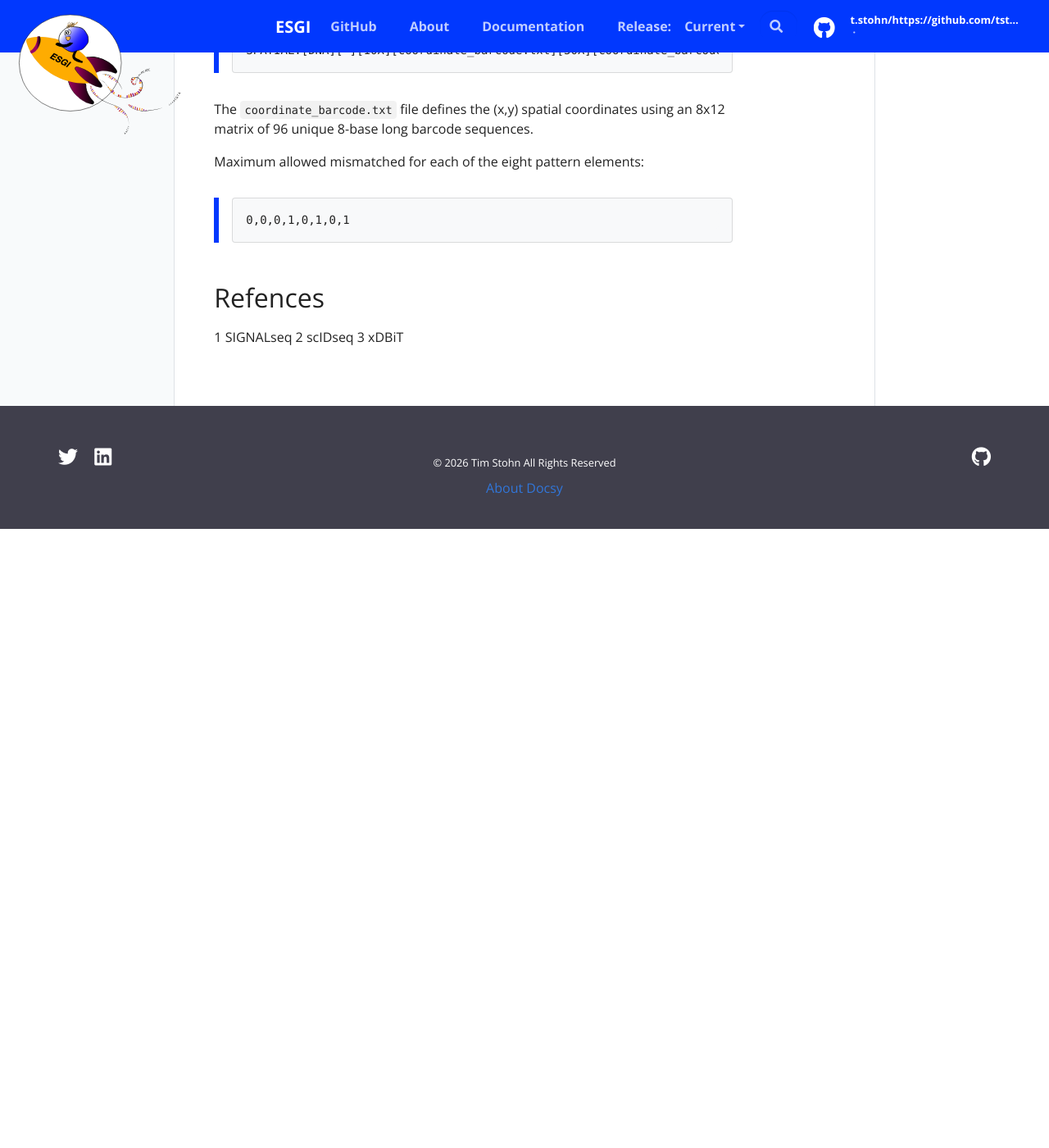
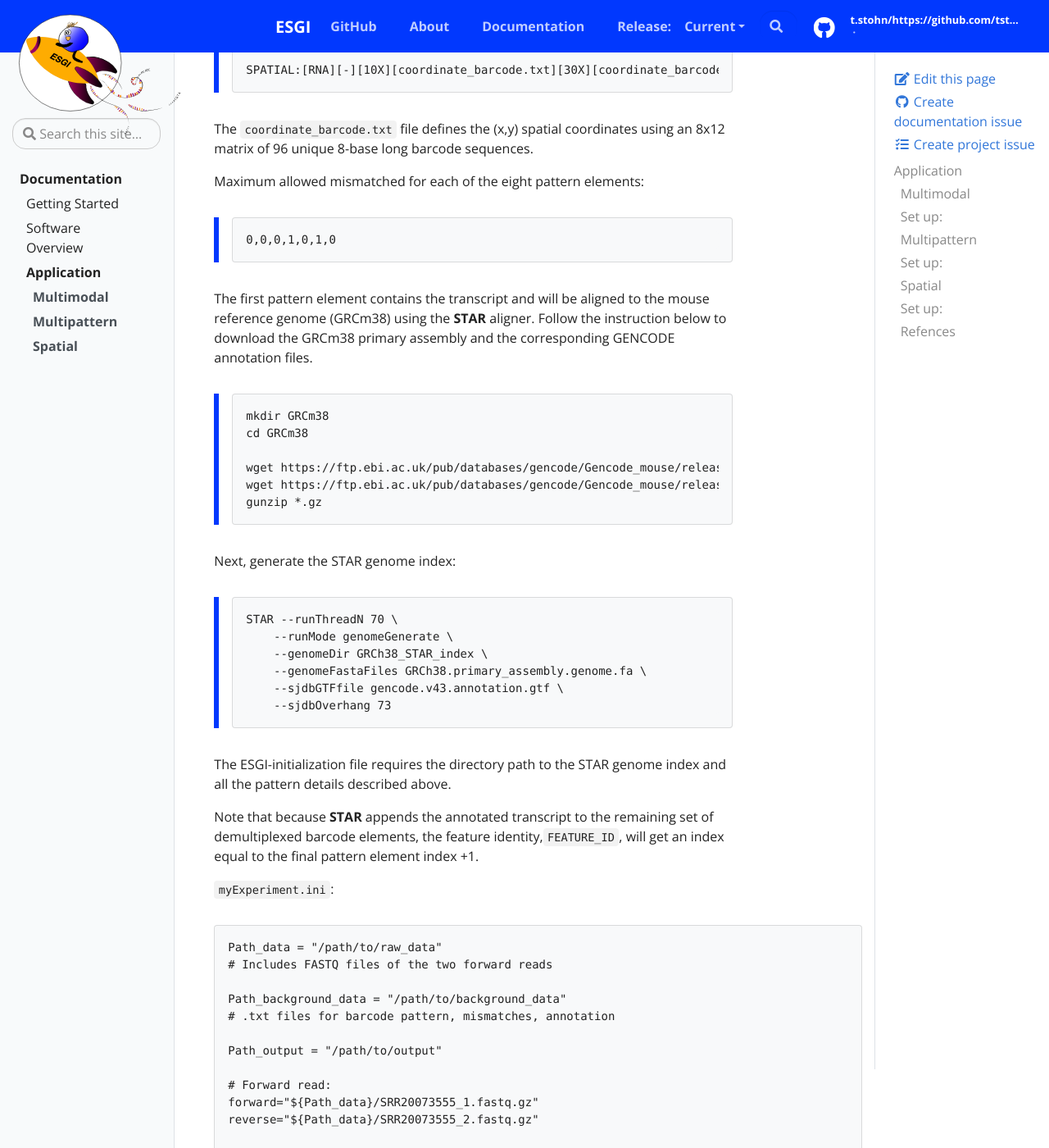
Before and after one commit to tstohn/ESGI.documentation, a Jekyll site: the page built from _docs/application.md, in a window 1280 px wide and 1400 px high, scrolled down 9096 px. Shown: the whole window at 82% size. Built offline with Jekyll 4.4.1, drawn with Linux system fonts in a browser that asks for light colours; before the commit the page ends 9741 px from its top, so only the background shows below that; some of the changed text lies outside the part shown.

Commit message:
spatial description

````diff
--- a/_docs/application.md
+++ b/_docs/application.md
@@ -270,28 +270,96 @@ The read contains the first pattern element, a genomic DNA sequence encoding the
 #### Read transition: positional element 1
 A discrete transition separating the two forward reads without sequence overlap. By including the `[-]` symbol in the pattern and enabling the `independent` flag, the tool treats both reads as two distinct sequences in the `5'→3'` direction.
 
-#### Forward read II: positional elements 2-6
-The read contains the remaining six pattern elements, which collectively encode the (x,y) spatial coordinates and UMI.
+#### Forward read II: positional elements 2-5
+The read contains the remaining five pattern elements, which collectively encode the (x,y) spatial coordinates and UMI.
 
 | Element Index | Type | Encoding |
 | --------- | ----------- | ------ |
 | 0 | Genomic sequence | Transcript identity
 | 2 | Random sequence element of 10 bases | UMI
-| 3,5,7 | Variable pattern element | (x,y) spatial coordinates
+| 3,5 | Variable pattern element | (x,y) spatial coordinates
 | 4,6 | Constant sequence element of 30 bases | Linkers or anchors
 
-The barcode pattern is represented as eight bracket-enclosed substrings. Each bracket identifies a specific positional element and contains a comma-separated list of possible barcode sequences for that position.
+The barcode pattern is represented as seven bracket-encloded sequence substrings. Each bracket corresponds to a positional element and contains a comma-separated list of possible barcode sequences for that position. The constant elements have been replaced with 30 random bases, bypassing any alignment contraints.
 
 >```
->SPATIAL:[DNA][-][10X][coordinate_barcode.txt][30X][coordinate_barcode.txt][30X][coordinate_barcode.txt]
+>SPATIAL:[RNA][-][10X][coordinate_barcode.txt][30X][coordinate_barcode.txt][30X]
 >```
 
 The `coordinate_barcode.txt` file defines the (x,y) spatial coordinates using an 8x12 matrix of 96 unique 8-base long barcode sequences.
 
 Maximum allowed mismatched for each of the eight pattern elements:
 >```
->0,0,0,1,0,1,0,1
+>0,0,0,1,0,1,0
 >```
+
+The first pattern element contains the transcript and will be aligned to the mouse reference genome (GRCm38) using the **STAR** aligner. Follow the instruction below to download the GRCm38 primary assembly and the corresponding GENCODE annotation files.
+
+>```
+>mkdir GRCm38
+>cd GRCm38
+>
+>wget https://ftp.ebi.ac.uk/pub/databases/gencode/Gencode_mouse/release_M25/GRCm38.primary_assembly.genome.fa.gz -P data/GRCm38
+>wget https://ftp.ebi.ac.uk/pub/databases/gencode/Gencode_mouse/release_M25/gencode.vM25.annotation.gtf.gz -P data/GRCm38
+>gunzip *.gz
+>```
+
+Next, generate the STAR genome index:
+>```
+>STAR --runThreadN 70 \
+>     --runMode genomeGenerate \
+>     --genomeDir GRCh38_STAR_index \
+>     --genomeFastaFiles GRCh38.primary_assembly.genome.fa \
+>     --sjdbGTFfile gencode.v43.annotation.gtf \
+>     --sjdbOverhang 73
+>```
+
+The ESGI-initialization file requires the directory path to the STAR genome index and all the pattern details described above.
+
+Note that because **STAR** appends the annotated transcript to the remaining set of demultiplexed barcode elements, the feature identity,`FEATURE_ID`, will get an index equal to the final pattern element index +1.
+
+`myExperiment.ini`:
+
+```
+Path_data = "/path/to/raw_data"
+# Includes FASTQ files of the two forward reads
+
+Path_background_data = "/path/to/background_data"
+# .txt files for barcode pattern, mismatches, annotation
+
+Path_output = "/path/to/output"
+
+# Forward read:
+forward="${Path_data}/SRR20073555_1.fastq.gz"
+reverse="${Path_data}/SRR20073555_2.fastq.gz"
+
+pattern="${Path_background_data}/patterns.txt"
+mismatches="${Path_background_data}/mismatches.txt"
+
+# Indexing for elements encoding: feature, single-cell ID and UMI:
+FEATURE_ID=7
+SC_ID=3,5
+
+ANNOTATION_IDs=3,5
+ANNOTATION_NAMES="${Path_background_data}/xAnnotation.txt","${Path_background_data}/yAnnotation.txt"
+
+genomeDir="/path/to/GRCm38_STAR_index/"
+feature=GN
+
+UMI_ID=2
+hamming=1
+
+independent=1
+
+threads=10
+prefix=MYEXPERIMENT
+```
+
+Finally, execute **ESGI** using the command line below:
+
+```
+./bin/esgi myExperiment.ini
+```
 
 ## Refences
 1 SIGNALseq
````
Also changed, not shown: other parts of _docs/application.md (+1 -1 lines).
